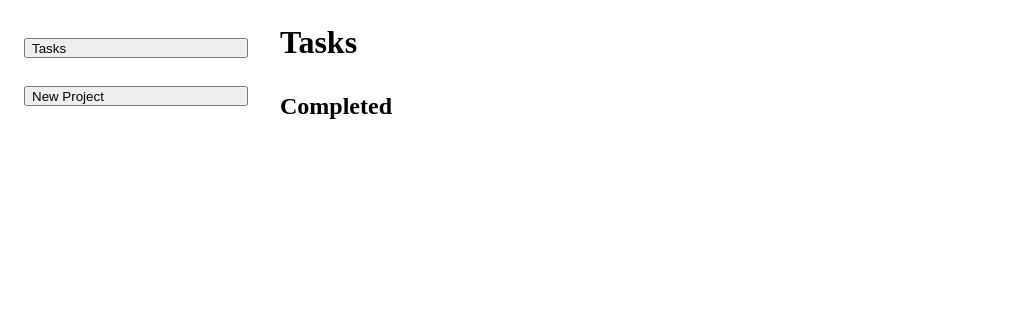
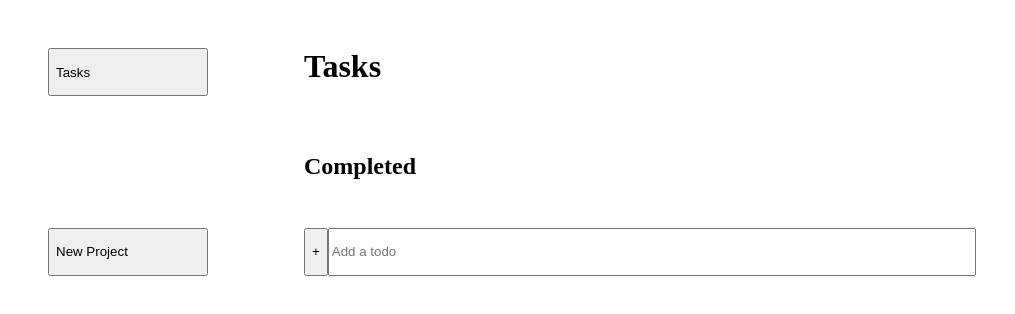
Before and after one commit to kelvinphc/todo-list, a website built with webpack: page src/template.html in a window 1280 px wide. Both pictures are taken after a click on the button "Tasks". Shown: the whole page, without its empty margins (0-1015 px from the left). Built offline with nearby package versions, Linux system fonts and the light colour scheme.

Commit message:
Add UI for creating todos

```diff
--- a/src/index.js
+++ b/src/index.js
@@ -1,12 +1,15 @@
 import "./styles.css";
 import {
     projects,
+    currentProject,
     createProject,
     deleteProject,
     changeProjectTitle,
     saveProjects,
     loadProjects,
-    getPreviousProject
+    getPreviousProject,
+    setCurrentProject,
+    getCurrentProject
 } from "./projects.js";
 import {
     createTodo,
@@ -21,7 +24,8 @@ import {
 import {
     renderProjects,
     renderTodos,
-    renderTodoDetails
+    renderTodoDetails,
+    makeEditable
 } from "./ui.js";
 import {
     onChange
@@ -33,22 +37,28 @@ loadProjects();
 renderProjects();
 
 const addProjectButton = document.getElementById("add-project");
-// const deleteProjectButton = document.getElementById("delete-project");
+const addTodoButton = document.getElementById("add-todo-button");
+const addTodoInput = document.getElementById("add-todo-input");
 
 addProjectButton.addEventListener("click", () => {
     createProject();
     renderProjects();
 });
 
+function handleAddTodo() {
+    const project = getCurrentProject();
+    if (!project) return;
+    if (addTodoInput.value.trim() === "") return;
 
-/*
-deleteProjectButton.addEventListener("click", (e) => {
-    const uuid = e.target.dataset.uuid;
-    const index = projects.findIndex((project) => project.uuid === uuid) - 1;
+    createTodo(project.uuid, addTodoInput.value);
+    addTodoInput.value = "";
+    renderTodos(project);
+}
 
-    if (!uuid) return;
-    deleteProject(uuid);
-    renderProjects();
-    renderTodos(projects[index]);
+addTodoInput.addEventListener("keydown", (e) => {
+    if (e.key === "Enter") {
+        handleAddTodo();
+    }
 });
-*/
+
+addTodoButton.addEventListener("click", handleAddTodo);
--- a/src/projects.js
+++ b/src/projects.js
@@ -2,6 +2,7 @@ import { notifyChange } from "./events.js";
 import { completeTodo } from "./todos.js";
 
 let projects = [];
+let currentProject = null;
 
 function createProject() {
     const project = {
@@ -64,12 +65,23 @@ function generateUniqueTitle() {
     return title;
 }
 
+function setCurrentProject(project) {
+    currentProject = project;
+}
+
+function getCurrentProject() {
+    return currentProject;
+}
+
 export {
     projects,
+    currentProject,
     createProject,
     deleteProject,
     changeProjectTitle,
     saveProjects,
     loadProjects,
-    getPreviousProject
+    getPreviousProject,
+    setCurrentProject,
+    getCurrentProject
 };
--- a/src/styles.css
+++ b/src/styles.css
@@ -1,35 +1,45 @@
 *, *::before, *::after {
     box-sizing: border-box;
+}
 
+:root {
+    --spacing-1: 16px;
+    --spacing-2: 24px;
+    --spacing-3: 32px;
+    --spacing-4: 48px;
+    --spacing-5: 64px;
+    --projects-and-todo-details-width: 256px;
 }
 
 body {
-    display: grid;
-    grid-template-columns: 256px 1fr 256px;
+    display: flex;
+    flex-direction: row;
+    width: 100vw;
+    margin: 0;
 }
 
 #projects, #pending, #completed, #todo-details {
     display: grid;
-    grid-auto-rows: 48px;
+    grid-auto-rows: var(--spacing-4);
     align-items: center;
 }
 
 #project-title {
     display: flex;
     justify-content: space-between;
-    padding: 16px;
     align-items: center;
+    margin-bottom: var(--spacing-4);
 }
 
 nav {
     display: grid;
-    grid-template-rows: 1fr 48px;
-    align-items: center;
-    padding: 16px;
+    grid-template-rows: 1fr var(--spacing-4);
+    padding: var(--spacing-4);
+    width: var(--projects-and-todo-details-width);
 }
 
 button {
-    height: 19.5px;
+    height: var(--spacing-4);
     text-align: left;
 }
 
@@ -38,5 +48,25 @@ h1 {
 }
 
 h2 {
-    margin: 16px;
+    margin-bottom: var(--spacing-4);
 }
+
+#add-todo-input {
+    flex-grow: 1;
+    min-width: 0;
+}
+
+#todos {
+    padding: var(--spacing-4);
+    flex-grow: 1;
+    min-width: 0;
+}
+
+#add-todo {
+    display: flex;
+}
+
+#todo-details {
+    width: var(--projects-and-todo-details-width);
+    padding: var(--spacing-4);
+}
--- a/src/template.html
+++ b/src/template.html
@@ -17,6 +17,10 @@
         <div id="pending"></div>
         <h2>Completed</h2>
         <div id="completed"></div>
+        <div id="add-todo">
+            <button id="add-todo-button">+</button>
+            <input type="text" placeholder="Add a todo" id="add-todo-input">
+        </div>
     </div>
     <div id="todo-details"></div>
 </body>
--- a/src/todos.js
+++ b/src/todos.js
@@ -2,13 +2,13 @@ import { projects } from "./projects.js";
 import { notifyChange } from "./events.js";
 import { compareAsc, format } from "date-fns";
 
-function createTodo(projectUuid, title, description, dueDate, priority) {
+function createTodo(projectUuid, title) {
     const todo = {
         uuid: crypto.randomUUID(),
         title,
-        description,
-        dueDate,
-        priority
+        description: "",
+        dueDate: "",
+        priority: ""
     };
 
     const targetProject = projects.find((project) => project.uuid === projectUuid);
--- a/src/ui.js
+++ b/src/ui.js
@@ -5,7 +5,8 @@ import {
     changeProjectTitle,
     saveProjects,
     loadProjects,
-    getPreviousProject
+    getPreviousProject,
+    setCurrentProject
 } from "./projects.js";
 import {
     createTodo,
@@ -49,6 +50,8 @@ function renderTodos(project) {
     const detailsDiv = document.getElementById("todo-details");
     const titleDiv = document.getElementById("project-title");
     const deleteProjectButton = document.createElement("button");
+
+    setCurrentProject(project);
 
     pendingDiv.innerHTML = "";
     completedDiv.innerHTML = "";
```
